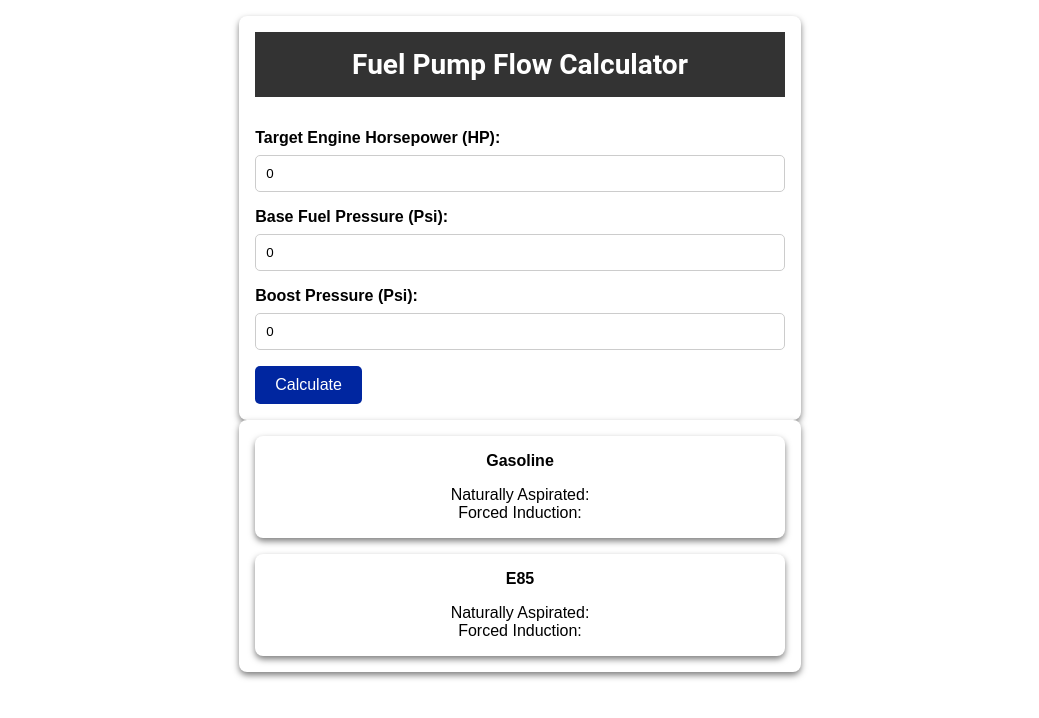
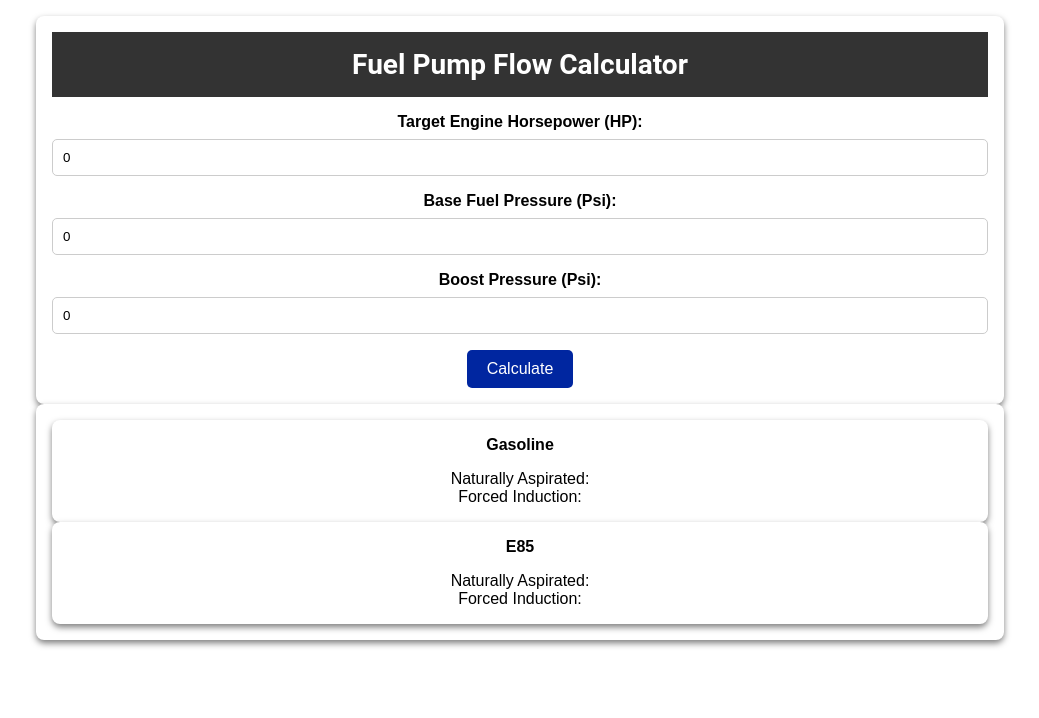
Before and after one commit to impulse-productions/WBDyno, a React (Create React App) app: page / in a window 1280 px wide. Shown: the top 718 px of the page, without its empty margins (112-1151 px from the left). Built offline with nearby package versions, Linux system fonts and the light colour scheme.

Commit message:
container sizing

```diff
--- a/src/App.css
+++ b/src/App.css
@@ -5,41 +5,30 @@
   box-sizing: border-box;
 }
 
-body {
+body, html {
   font-family: Arial, sans-serif;
-  background-color: #f0f0f0;
-  margin: 0; /* Remove default body margin */
+  background-color: transparent;
+  margin: 0;
 }
 
 .container {
   display: flex;
-  flex-direction: column; /* Change back to column to stack children vertically */
+  flex-direction: column;
   align-items: center;
   min-height: 100vh;
   padding: 1rem;
-  box-sizing: border-box;
+  max-width: 1000px;
+  margin: 0 auto;
 }
 
 .form-container,
 .results-container {
-  margin-top: 0; /* Remove the top margin */
-  width: 45%; /* Adjust the width to less than 50% to leave space for the form container */
-  display: flex;
-  flex-direction: column; /* Stack the results vertically */
-  gap: 1rem;
   background-color: #fff;
   border-radius: 0.5rem;
   box-shadow: 0 0.2rem 0.4rem rgba(0, 0, 0, 0.5);
   padding: 1rem;
-  width: 45%; /* Adjust the width to less than 50% to leave space for the results container */
-  margin-right: 1rem; /* Add some margin to separate from the results container */
-}
-
-/* Add a media query for smaller screens */
-@media (max-width: 48rem) {
-  .form-container {
-    max-width: 100%; /* Full width on smaller screens */
-  }
+  width: 100%%;
+  margin-right: 1rem;
 }
 
 h1 {
@@ -50,37 +39,42 @@ h1 {
   font-size: 1.75rem;
   font-family: 'Roboto', sans-serif;
   margin-bottom: 1rem;
-  width: 100%; /* Ensure it spans the full width */
-  box-sizing: border-box;
+  width: 100%;
 }
 
 h2 {
-  font-size: 1rem; /* Use relative unit */
-  margin-bottom: 1rem; /* Use relative unit */
+  font-size: 1rem;
+  margin-bottom: 1rem;
 }
 
 label {
   display: block;
   font-weight: bold;
-  margin-bottom: 0.5rem; /* Use relative unit */
+  margin-bottom: 0.5rem;
 }
 
 input[type="number"] {
   width: 100%;
-  padding: 0.625rem; /* Use relative unit */
-  margin-bottom: 1rem; /* Use relative unit */
+  padding: 0.625rem;
+  margin-bottom: 1rem;
   border: 1px solid #ccc;
-  border-radius: 0.3125rem; /* Use relative unit */
+  border-radius: 0.3125rem;
+}
+form {
+  display: flex;
+  flex-direction: column;
+  align-items: center;
 }
 
 button {
   background-color: #0026A0;
   color: #fff;
-  padding: 0.625rem 1.25rem; /* Use relative unit */
+  padding: 0.625rem 1.25rem;
   border: none;
-  border-radius: 0.3125rem; /* Use relative unit */
+  border-radius: 0.3125rem;
   cursor: pointer;
-  font-size: 1rem; /* Use relative unit */
+  font-size: 1rem;
+  align-items: center;
 }
 
 button:hover {
@@ -88,21 +82,32 @@ button:hover {
 }
 
 .results-box {
-  padding: 1rem; /* Use relative unit */
+  padding: 1rem;
   background-color: #fff;
-  border-radius: 0.5rem; /* Use relative unit */
+  border-radius: 0.5rem;
   box-shadow: 0 0.2rem 0.4rem rgba(0, 0, 0, 0.5);
-  text-align: center;
+  display: flex;
+  flex-direction: column;
+  align-items: center;
 }
 
-/* Add media query to stack results on smaller screens */
+/* Adjustments for smaller screens */
 @media (max-width: 768px) {
+  .form-container,
   .results-container {
-    grid-template-columns: 1fr; /* Stack columns on smaller screens */
+     width: 100%;
+     margin-right: 0;
+  }
+
+  .results-container {
+    grid-template-columns: 1fr;
   }
 }
-html, body {
-  background-color: transparent; /* or any other color you prefer */
-  margin: 0;
-  padding: 0;
+
+/* Adjustments for larger screens */
+@media (min-width: 769px) {
+  .form-container,
+  .results-container {
+     width: 100%;
+  }
 }
```
